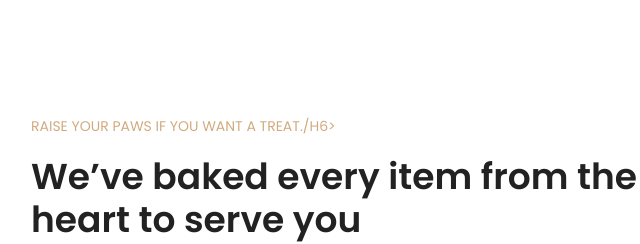
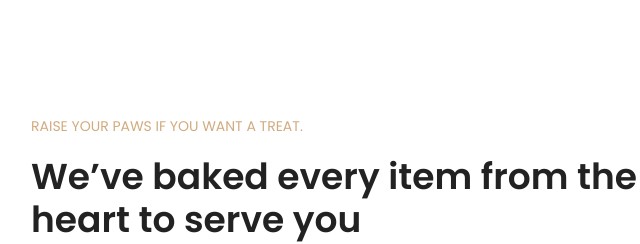
Before and after one commit to WafixChehab/Ley-s-Bakery, a plain HTML site: page index.html in a window 1280 px wide. Shown: the part 802-1046 px from the top of the page, 54-694 px from the left. Drawn offline with nearby package versions, Linux system fonts and the light colour scheme; some packages are replaced by stand-ins of ours.

Commit message:
Update index.html

```diff
--- a/index.html
+++ b/index.html
@@ -110,7 +110,7 @@
 				<div class="container">
 					<div class="row">
 						<div class="col-lg-9">
-							<h6 class="text-uppercase">Raise your paws if you want a treat./h6>
+							<h6 class="text-uppercase">Raise your paws if you want a treat. </h6>
 							<h1>
 								We’ve baked every item
 								from the core of our heart to serve you
```
